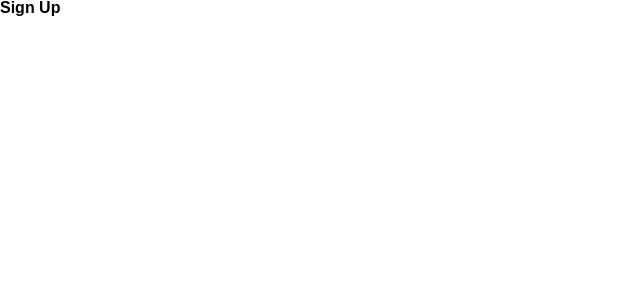
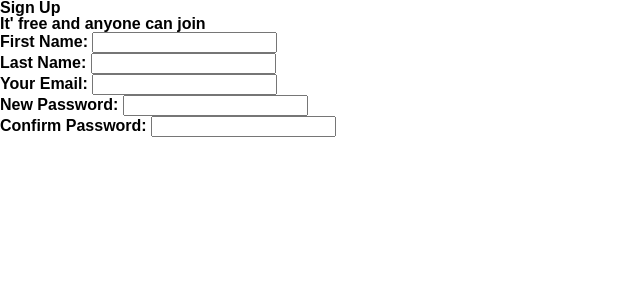
Before and after one commit to danieljoonkimm/Yippido, a React app in the folder client/: page /login in a window 1280 px wide. Shown: the top 300 px of the page, without its empty margins (0-640 px from the left). Built offline with nearby package versions, Linux system fonts and the light colour scheme; the HTML template or start-up script is replaced by a standard one.

Commit message:
[add] adding register component

```diff
--- a/client/src/components/Register/index.jsx
+++ b/client/src/components/Register/index.jsx
@@ -1,21 +1,29 @@
-import React, { Component } from 'react';
+import React, { Component } from "react";
 
 class Register extends Component {
   constructor() {
     super();
 
-    this.state = {
-
-    }
+    this.state = {};
   }
 
   render() {
-    return(
+    return (
       <div className="register_container">
         <h1 className="register_header">Sign Up</h1>
+        <div className="register_body">
+          <h2>It' free and anyone can join</h2>
+            <ul className="register_form">
+              <li>First Name: <input></input></li>
+              <li>Last Name: <input></input></li>
+              <li>Your Email: <input></input></li>
+              <li>New Password: <input></input></li>
+              <li>Confirm Password: <input></input></li>
+            </ul>
+        </div>
       </div>
-    )
+    );
   }
-};
+}
 
 export default Register;
```
Also changed, not shown: client/public/dist/bundle.js.
